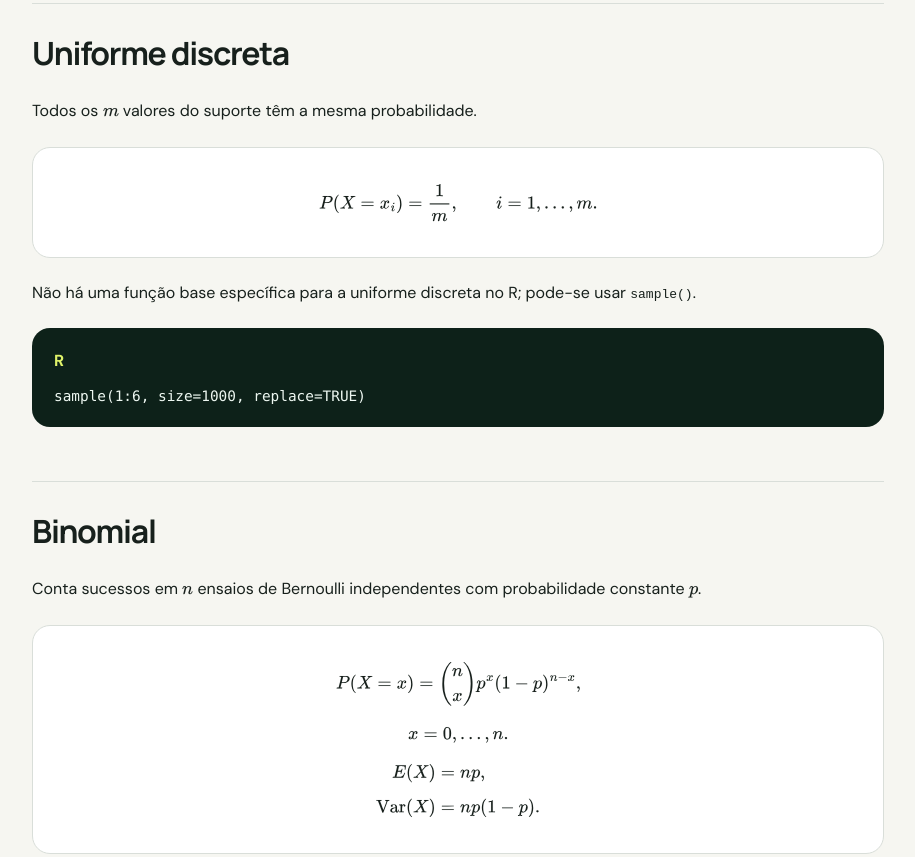
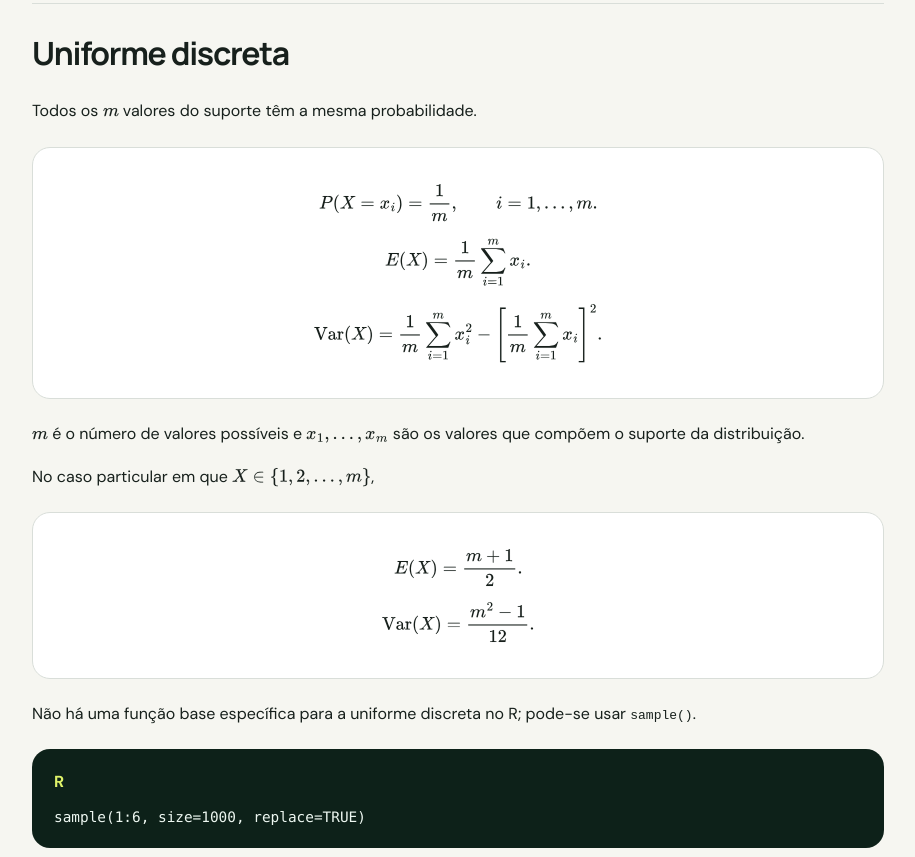
Before and after one commit to cassiushenrique/estatisticaGraduacao, a plain HTML site: page conteudos/vad.html in a window 1280 px wide. Shown: the part 1644-2501 px from the top of the page, without its empty margins (182-1097 px from the left). Drawn offline with nearby package versions, Linux system fonts and the light colour scheme.

Commit message:
Update vad.html

```diff
--- a/conteudos/vad.html
+++ b/conteudos/vad.html
@@ -250,7 +250,7 @@ rbinom(1000, size=1, prob=0.08)</pre>
         </section>
 
 
-        <!-- =================================================
+                <!-- =================================================
              UNIFORME DISCRETA
              ================================================= -->
 
@@ -275,6 +275,55 @@ rbinom(1000, size=1, prob=0.08)</pre>
                 \frac{1}{m},
                 \qquad
                 i=1,\ldots,m.
+                \]
+
+                \[
+                E(X)
+                =
+                \frac{1}{m}
+                \sum_{i=1}^{m} x_i.
+                \]
+
+                \[
+                \operatorname{Var}(X)
+                =
+                \frac{1}{m}
+                \sum_{i=1}^{m} x_i^2
+                -
+                \left[
+                    \frac{1}{m}
+                    \sum_{i=1}^{m} x_i
+                \right]^2.
+                \]
+
+            </div>
+
+
+            <p>
+                \(m\) é o número de valores possíveis e
+                \(x_1,\ldots,x_m\) são os valores que compõem
+                o suporte da distribuição.
+            </p>
+
+
+            <p>
+                No caso particular em que
+                \(X\in\{1,2,\ldots,m\}\),
+            </p>
+
+
+            <div class="mathbox">
+
+                \[
+                E(X)
+                =
+                \frac{m+1}{2}.
+                \]
+
+                \[
+                \operatorname{Var}(X)
+                =
+                \frac{m^2-1}{12}.
                 \]
 
             </div>
```
